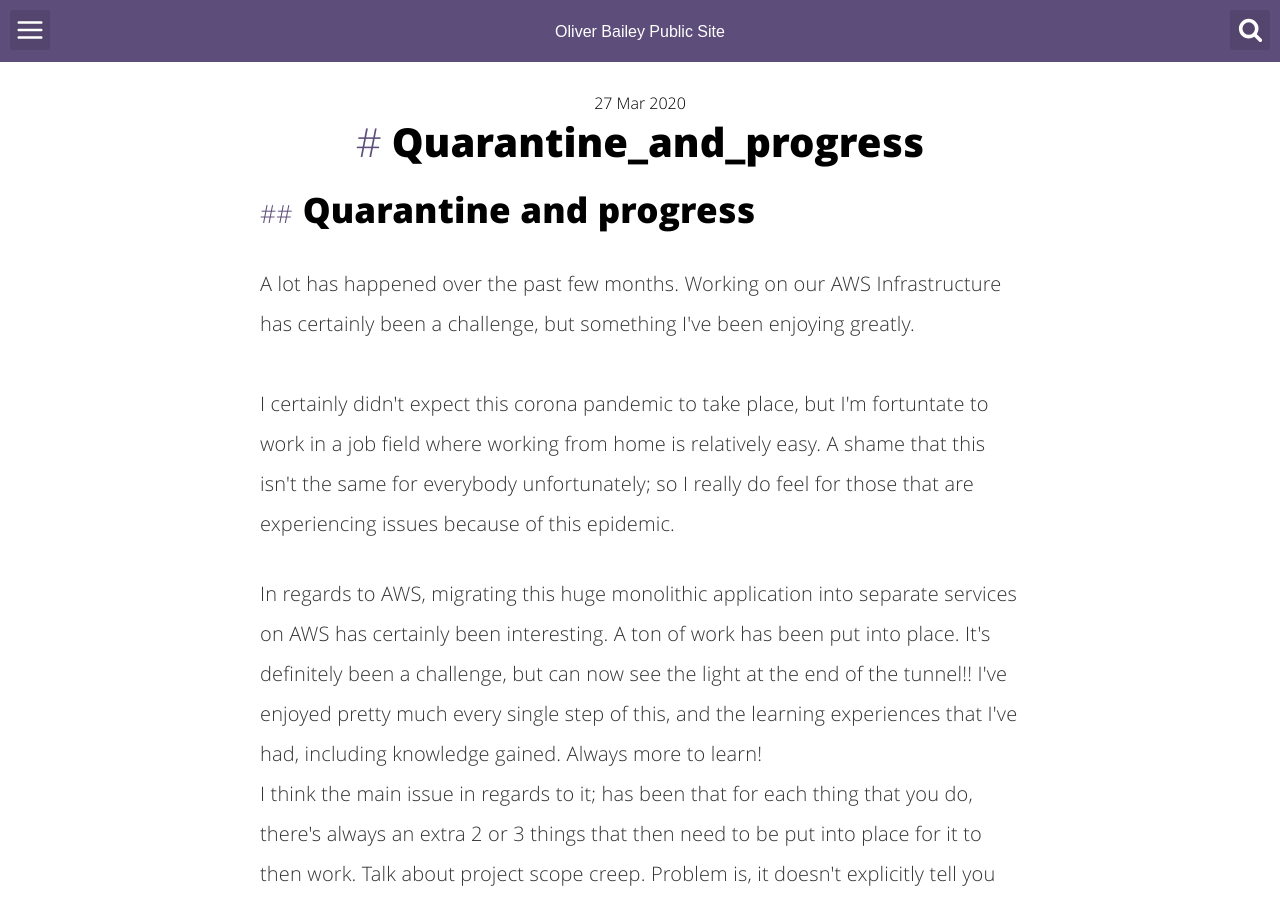
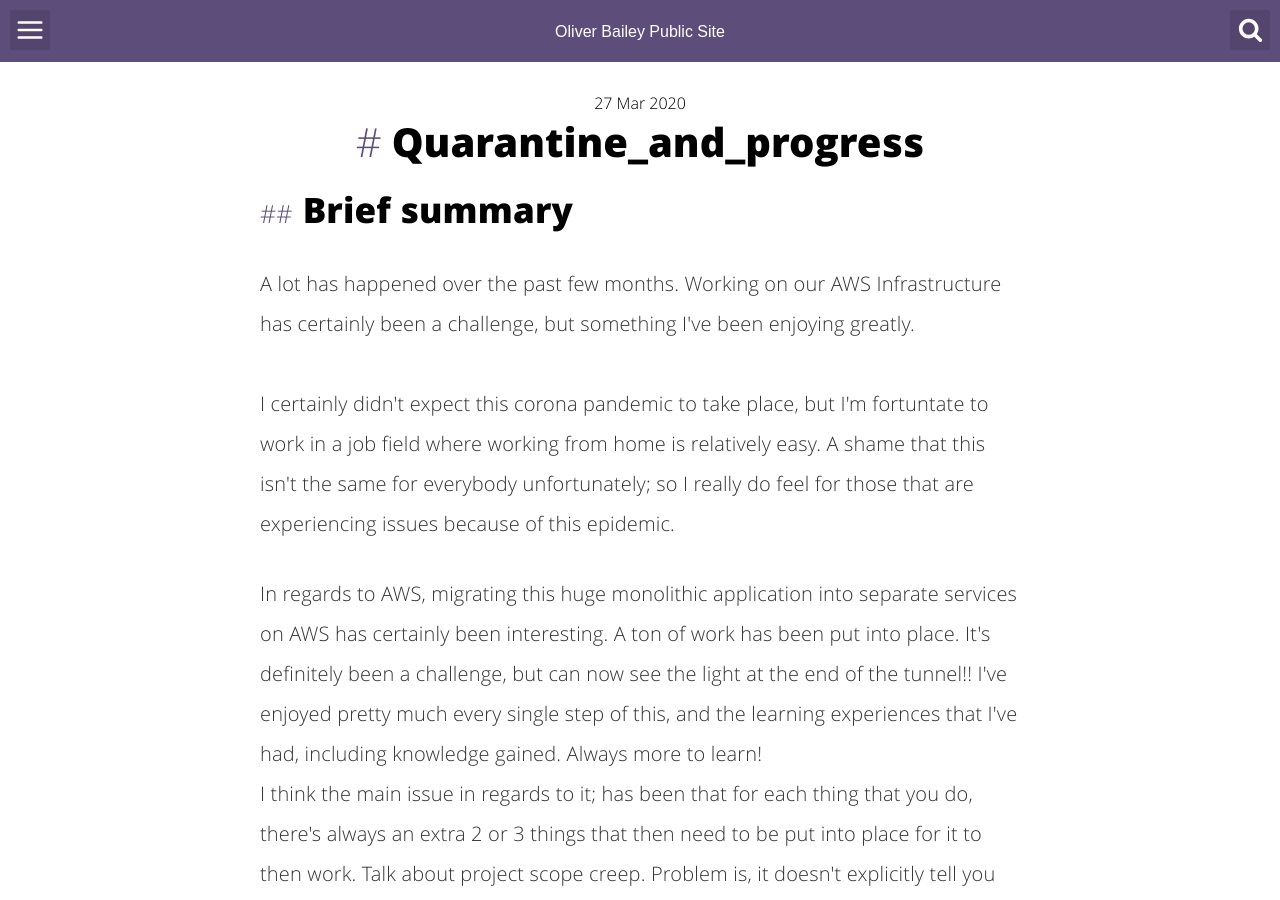
Before and after one commit to OliverBailey/oliverbailey.github.io, a Jekyll site: the page built from _posts/2020-03-27-quarantine_and_progress.md, in a window 1280 px wide and 900 px high. Built offline with Jekyll 4.4.1, drawn with Linux system fonts in a browser that asks for light colours.

Commit message:
title change

```diff
--- a/_posts/2020-03-27-quarantine_and_progress.md
+++ b/_posts/2020-03-27-quarantine_and_progress.md
@@ -10,7 +10,7 @@ categories:
 - blog, AWS_Migration, Devops
 ---
 
-## Quarantine and progress
+## Brief summary
 
 <p>
 A lot has happened over the past few months. Working on our AWS Infrastructure has certainly been a challenge, but something I've been enjoying greatly.
```
